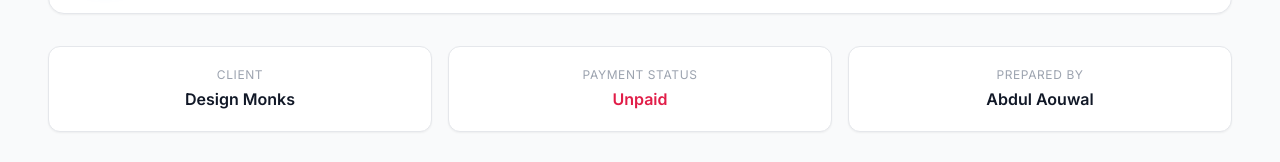
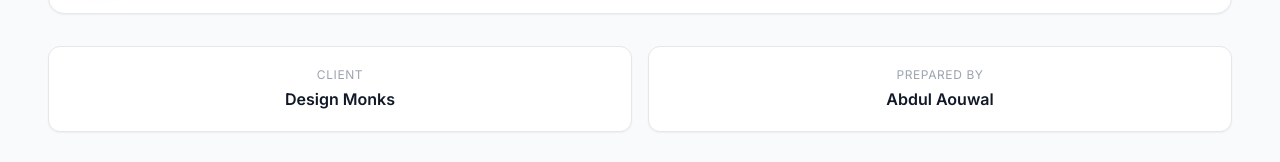
Before and after one commit to aouwalitshikkha/design-monk-repo, a plain HTML site: page report/index.html in a window 1280 px wide. Shown: the part 378-540 px from the top of the page. Drawn offline with nearby package versions, Linux system fonts and the light colour scheme.

Commit message:
Remove Payment Status card from index

```diff
--- a/report/index.html
+++ b/report/index.html
@@ -59,14 +59,10 @@
       </div>
     </div>
 
-    <div class="grid grid-cols-1 sm:grid-cols-3 gap-4 mb-8">
+    <div class="grid grid-cols-1 sm:grid-cols-2 gap-4 mb-8">
       <div class="bg-white border border-gray-200 rounded-xl p-5 text-center shadow-sm">
         <div class="text-xs uppercase tracking-wider text-gray-400 mb-1">Client</div>
         <div class="font-semibold">Design Monks</div>
-      </div>
-      <div class="bg-white border border-gray-200 rounded-xl p-5 text-center shadow-sm">
-        <div class="text-xs uppercase tracking-wider text-gray-400 mb-1">Payment Status</div>
-        <div class="font-semibold text-rose-600">Unpaid</div>
       </div>
       <div class="bg-white border border-gray-200 rounded-xl p-5 text-center shadow-sm">
         <div class="text-xs uppercase tracking-wider text-gray-400 mb-1">Prepared By</div>
```
